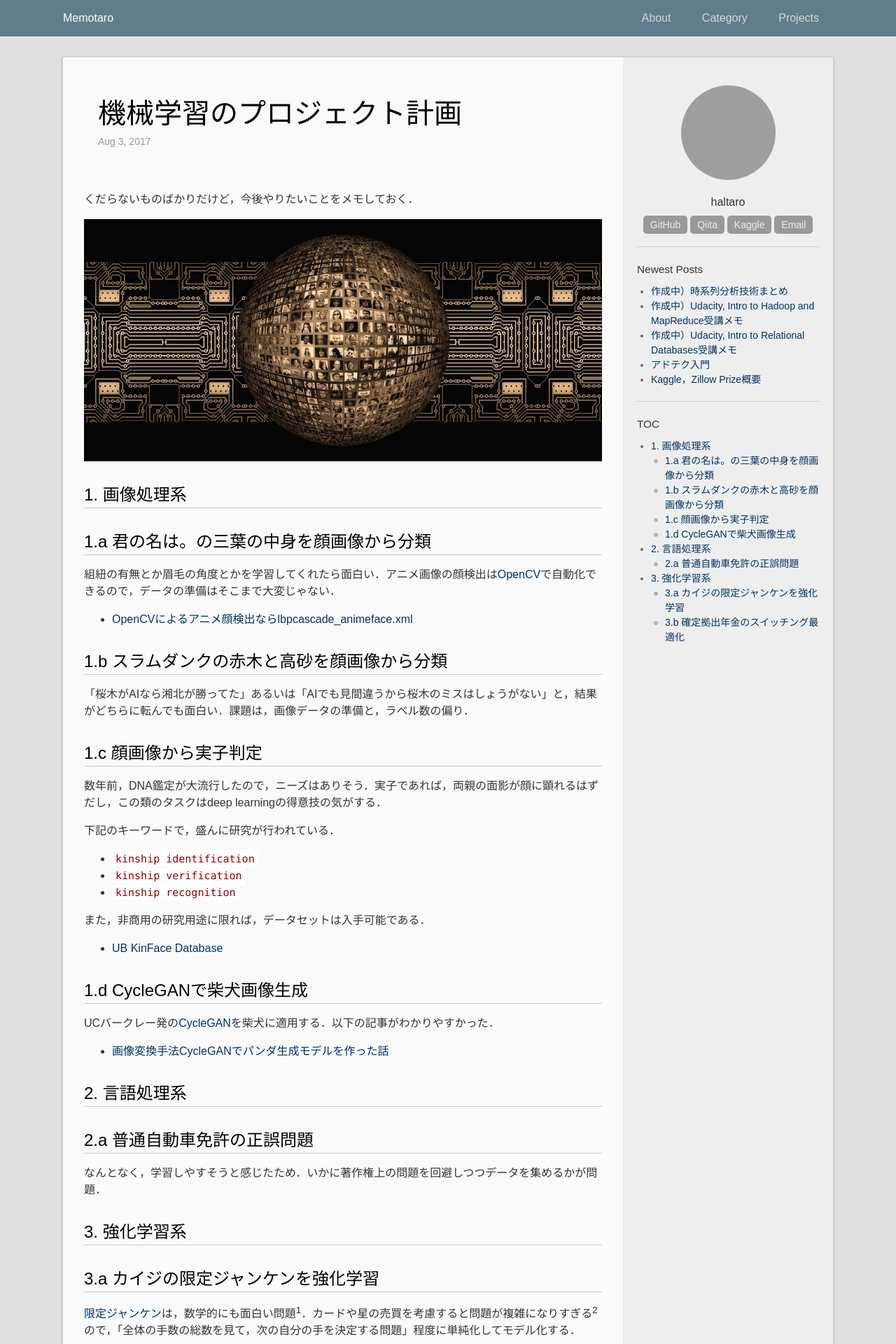
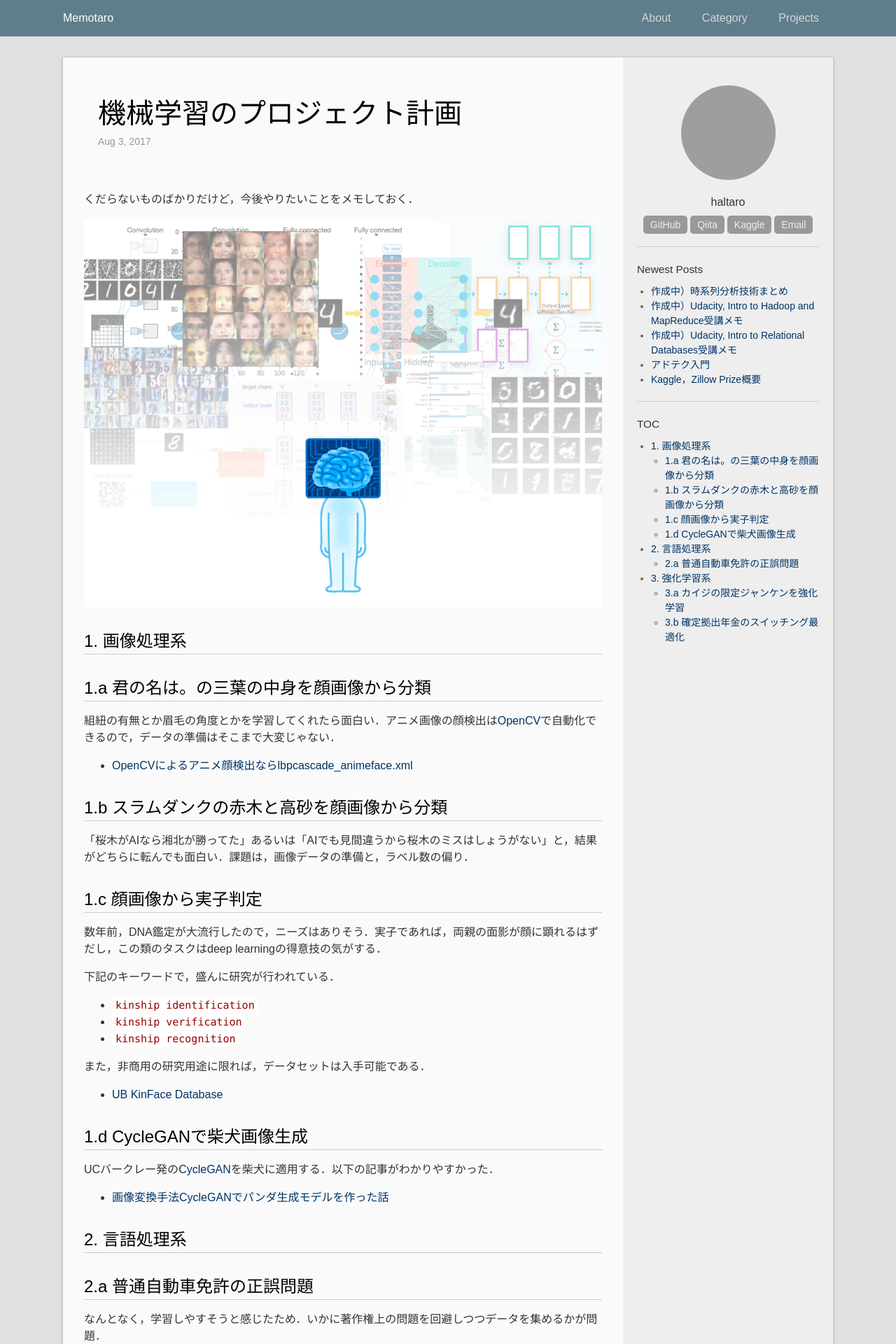
Before and after one commit to madoreenu/haltaro.github.io, a Jekyll site: the page built from _posts/2017-08-03-future-work-in-deep-learning.md, in a window 1280 px wide. Shown: the top 1920 px of the page at 70% size. Built offline with Jekyll 4.4.1, drawn with Linux system fonts in a browser that asks for light colours; grey boxes are pictures that could not be loaded.

Commit message:
Update 2017-08-03-future-work-in-deep-learning.md

```diff
--- a/_posts/2017-08-03-future-work-in-deep-learning.md
+++ b/_posts/2017-08-03-future-work-in-deep-learning.md
@@ -8,7 +8,7 @@ categories:
 
 くだらないものばかりだけど，今後やりたいことをメモしておく．
 
-![project]({{site.baseurl}}/images/2017-08-02-projects.jpg)
+![project]({{site.baseurl}}/images/dlnd.png)
 
 
 # 1. 画像処理系
```
